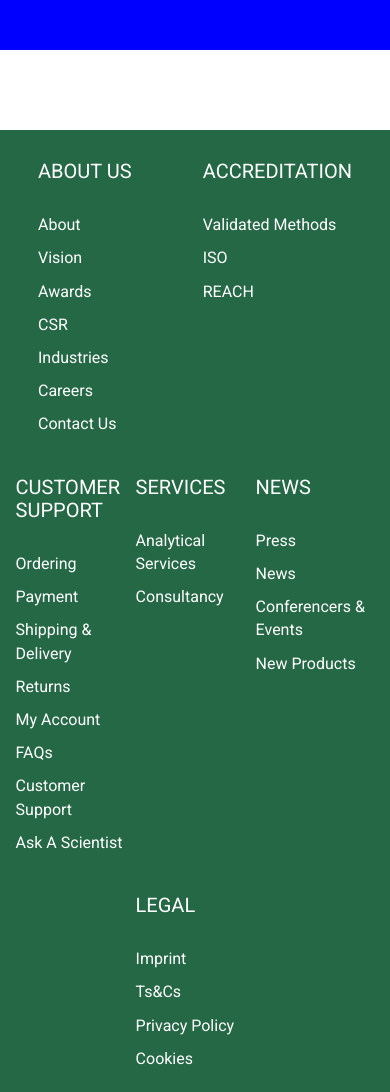
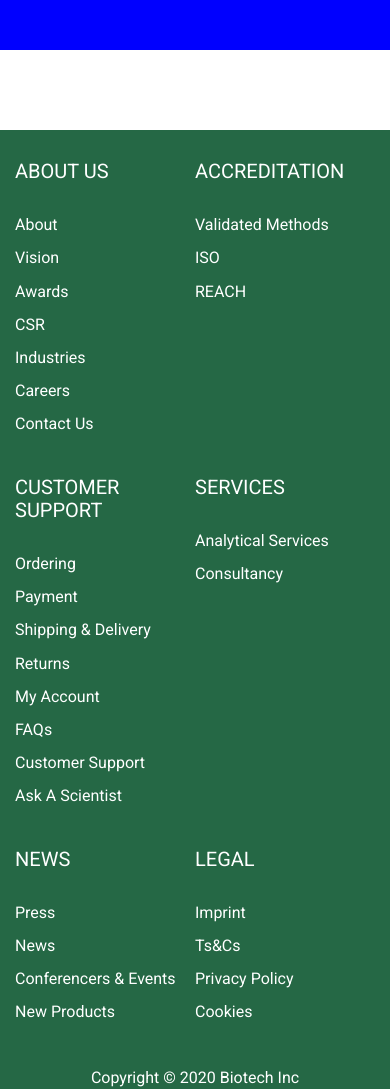
Before and after one commit to seansmyth/biotech, a Gatsby site: page / in a window 390 px wide. Shown: the part 5340-6432 px from the top of the page. Built offline with nearby package versions, Linux system fonts and the light colour scheme; Gatsby itself is replaced by a stand-in of ours.

Commit message:
Updated responsiveness of footer

```diff
--- a/src/components/footer.scss
+++ b/src/components/footer.scss
@@ -22,6 +22,13 @@
 
     @media only screen and (max-width: 800px) {
       flex-basis: 33%;
+      flex-shrink: 0;
+      // background-color: pink;
+    }
+
+    @media only screen and (max-width: 450px) {
+      flex-basis: 50%;
+      flex-shrink: 0;
       // background-color: pink;
     }
   }
```
